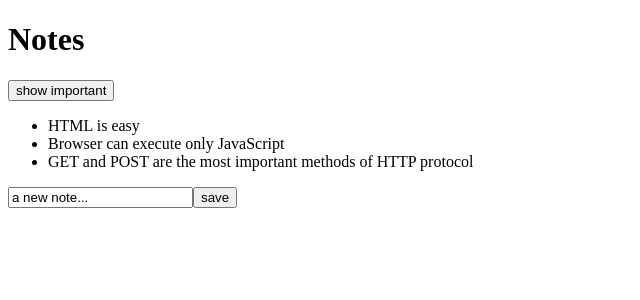
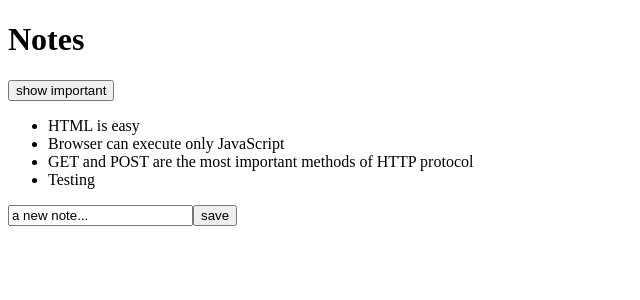
Before and after one commit to albertxtran/part2, a React (Create React App) app in the folder course-examples/: page / in a window 1280 px wide. Shown: the top 300 px of the page, without its empty margins (0-640 px from the left). Built offline with nearby package versions, Linux system fonts and the light colour scheme; data requests are answered from the project's data file.

Commit message:
Sending Data to the Server

```diff
--- a/course-examples/db.json
+++ b/course-examples/db.json
@@ -17,6 +17,12 @@
       "content": "GET and POST are the most important methods of HTTP protocol",
       "date": "2019-05-30T19:20:14.298Z",
       "important": true
+    },
+    {
+      "content": "Testing",
+      "date": "2021-09-01T01:14:31.957Z",
+      "important": true,
+      "id": 4
     }
   ]
 }
--- a/course-examples/src/App.js
+++ b/course-examples/src/App.js
@@ -26,10 +26,11 @@ const App = () => {
       content: newNote,
       date: new Date().toISOString(),
       important: Math.random() < 0.5,
-      id: notes.length + 1,
     };
-    setNotes(notes.concat(noteObj));
-    setNewNote("");
+    axios.post("http://localhost:3001/notes", noteObj).then((response) => {
+      setNotes(notes.concat(response.data));
+      setNewNote("");
+    });
   };
 
   const notesToShow = showAll
```
